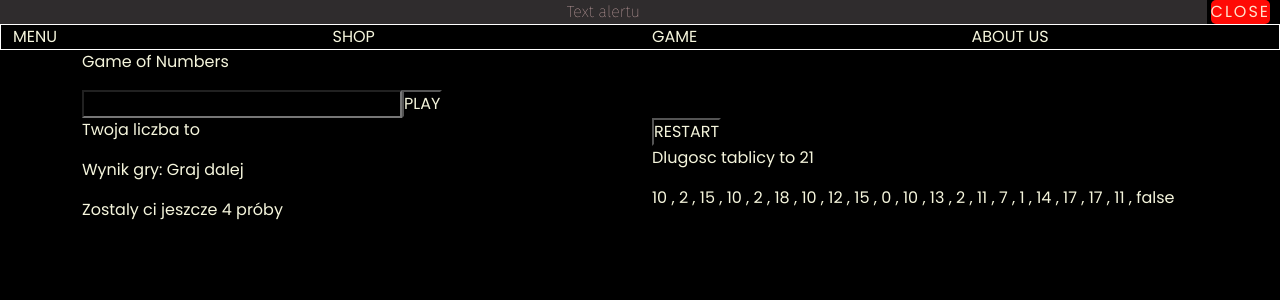
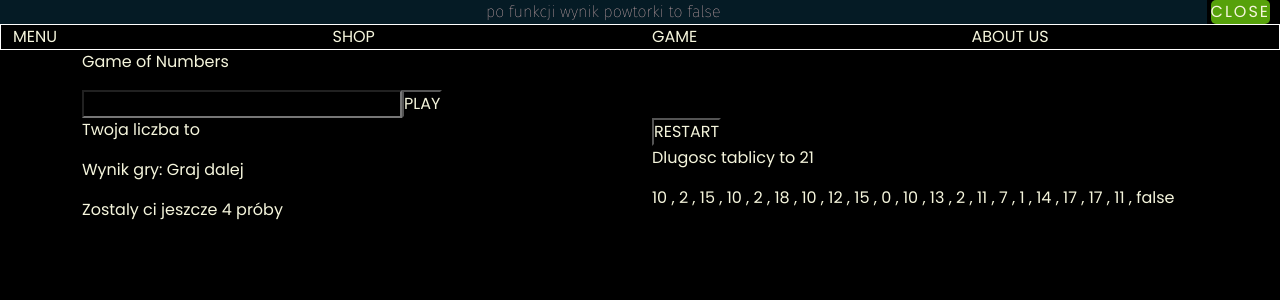
Before and after one commit to kacpi52/sidebar_template, a React (Create React App) app: page /Game in a window 1280 px wide. Both pictures are taken after a click on the button "PLAY". Shown: the top 300 px of the page. Built offline with nearby package versions, Linux system fonts and the light colour scheme.

Commit message:
style rebuild and passing text to alertbox

```diff
--- a/src/Components/AlertBox/AlertBox.jsx
+++ b/src/Components/AlertBox/AlertBox.jsx
@@ -1,15 +1,26 @@
-import React from "react";
+import React, { useState, useEffect } from "react";
 import "./AlertBox.scss";
-import { darkButtonStyling, alertBackground } from "../../Utils/index";
+import "../../Utils/Buttons.scss";
+import "../../Utils/FontsBackgrounds.scss";
 
-const AlertBox = () => {
+const AlertBox = ({ alertContent }) => {
+  const [textAlert, setTextAlert] = useState();
+  useEffect(() => {
+    if (!alertContent) {
+      setTextAlert(false);
+    } else {
+      setTextAlert(alertContent);
+    }
+  }, [alertContent]);
+
   return (
-    <div className="AlertItem">
-      <span className="AlertItem__text" style={alertBackground}>
-        Text alertu
-      </span>
+    <div className={textAlert ? "AlertItem" : "AlertItem--hidden"}>
+      <span className="AlertItem__text globalAlertBackground">{textAlert}</span>
       <span className="AlertItem__space">
-        <button className="AlertItem__space__button" style={darkButtonStyling}>
+        <button
+          className="globalDarkButton"
+          onClick={() => setTextAlert(false)}
+        >
           Close
         </button>
       </span>
--- a/src/Components/AlertBox/AlertBox.scss
+++ b/src/Components/AlertBox/AlertBox.scss
@@ -4,6 +4,9 @@
   justify-content: flex-end;
   top: 0;
   position: sticky;
+  &--hidden {
+    display: none;
+  }
   &__text {
     width: 95%;
     text-align: center;
@@ -12,8 +15,5 @@
     width: 5%;
     text-align: right;
     margin-right: 10px;
-    &__button {
-      text-transform: uppercase;
-    }
   }
 }
--- a/src/Utils/Buttons.jsx
+++ /dev/null
@@ -1,10 +0,0 @@
-const darkButtonStyling = {
-  color: "rgb(255, 226, 204)",
-  cursor: "pointer",
-  border: "none",
-  borderRadius: "5px",
-  backgroundColor: "rgb(255, 10, 5)",
-  letterSpacing: "2px",
-};
-
-export { darkButtonStyling };
--- /dev/null
+++ b/src/Utils/Buttons.scss
@@ -0,0 +1,16 @@
+$baseColor: rgb(86, 161, 10);
+$hoverColor: rgb(247, 162, 33);
+.globalDarkButton {
+  cursor: pointer;
+  border: none;
+  border-radius: 5px;
+  background-color: $baseColor;
+  letter-spacing: 2px;
+  text-transform: uppercase;
+  &:hover {
+    background-color: $hoverColor;
+  }
+  &--hidden {
+    display: none;
+  }
+}
--- a/src/Utils/FontsBackgrounds.jsx
+++ /dev/null
@@ -1,7 +0,0 @@
-const alertBackground = {
-  color: "rgb(232, 190, 190)",
-  backgroundColor: "rgb(47, 44, 45)",
-  fontFamily: "Fira Sans",
-};
-
-export { alertBackground };
--- /dev/null
+++ b/src/Utils/FontsBackgrounds.scss
@@ -0,0 +1,8 @@
+$backgroundAlert: rgb(5, 27, 37);
+$textAlert: rgb(255, 207, 207);
+$fontAlert: "Fira Sans";
+.globalAlertBackground {
+  color: $textAlert;
+  background-color: $backgroundAlert;
+  font-family: $fontAlert;
+}
--- a/src/Utils/index.js
+++ /dev/null
@@ -1,4 +0,0 @@
-import { darkButtonStyling } from "./Buttons";
-import { alertBackground } from "./FontsBackgrounds";
-
-export { darkButtonStyling, alertBackground };
--- a/src/pages/GamePage.jsx
+++ b/src/pages/GamePage.jsx
@@ -15,7 +15,8 @@ const GamePage = () => {
     [errorHandler, setErrorHandler] = useState(false),
     [resultHandler, setResultHandler] = useState(false),
     [repeatError, setRepeatError] = useState(false),
-    [triesCounter, setTriesCounter] = useState(0);
+    [triesCounter, setTriesCounter] = useState(0),
+    [alertContent, setAlertContent] = useState();
 
   const inputHandler = (text) => {
     setUserNumber(parseInt(text.target.value));
@@ -36,6 +37,7 @@ const GamePage = () => {
         checkArray(elem, index, userNumber, resVal, checkVal, evenCheck)
       );
       console.log(`po funkcji wynik powtorki to ${checkVal}`);
+      setAlertContent(`po funkcji wynik powtorki to ${checkVal}`);
       setRepeatError(checkVal);
       if (triesCounter < triesLimit && !resultHandler && !checkVal) {
         setResultHandler(resVal);
@@ -53,6 +55,7 @@ const GamePage = () => {
       if (index >= numbersQuantity) {
         checkVal = true;
         console.log(` powinno dac powtorke i wynik ${checkVal}`);
+        setAlertContent(`powinno dac powtorke i wynik ${checkVal}`);
       }
     } else {
       if (index >= numbersQuantity) {
@@ -66,7 +69,7 @@ const GamePage = () => {
   };
   return (
     <>
-      <AlertBox />
+      <AlertBox alertContent={alertContent} />
       <Menu />
       <Container>
         <Row>
```
